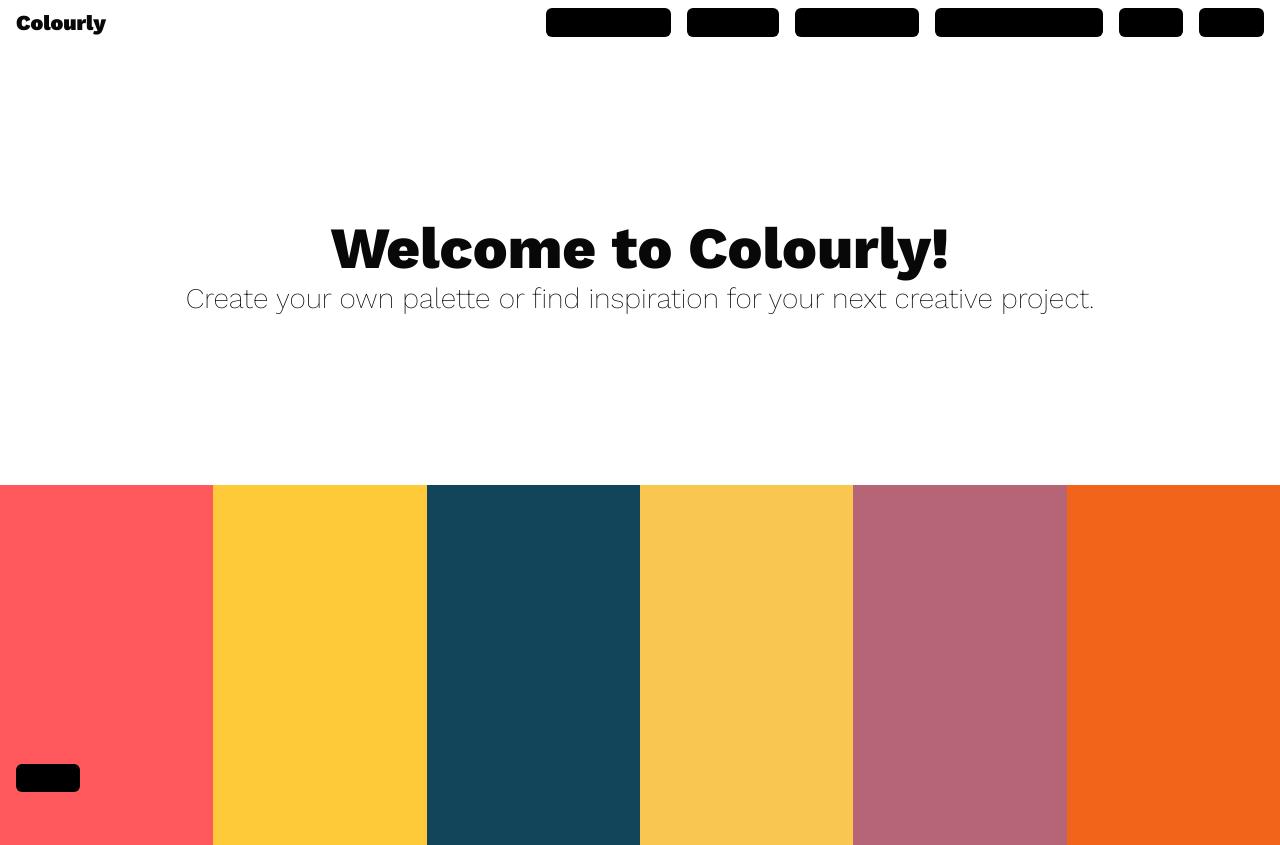
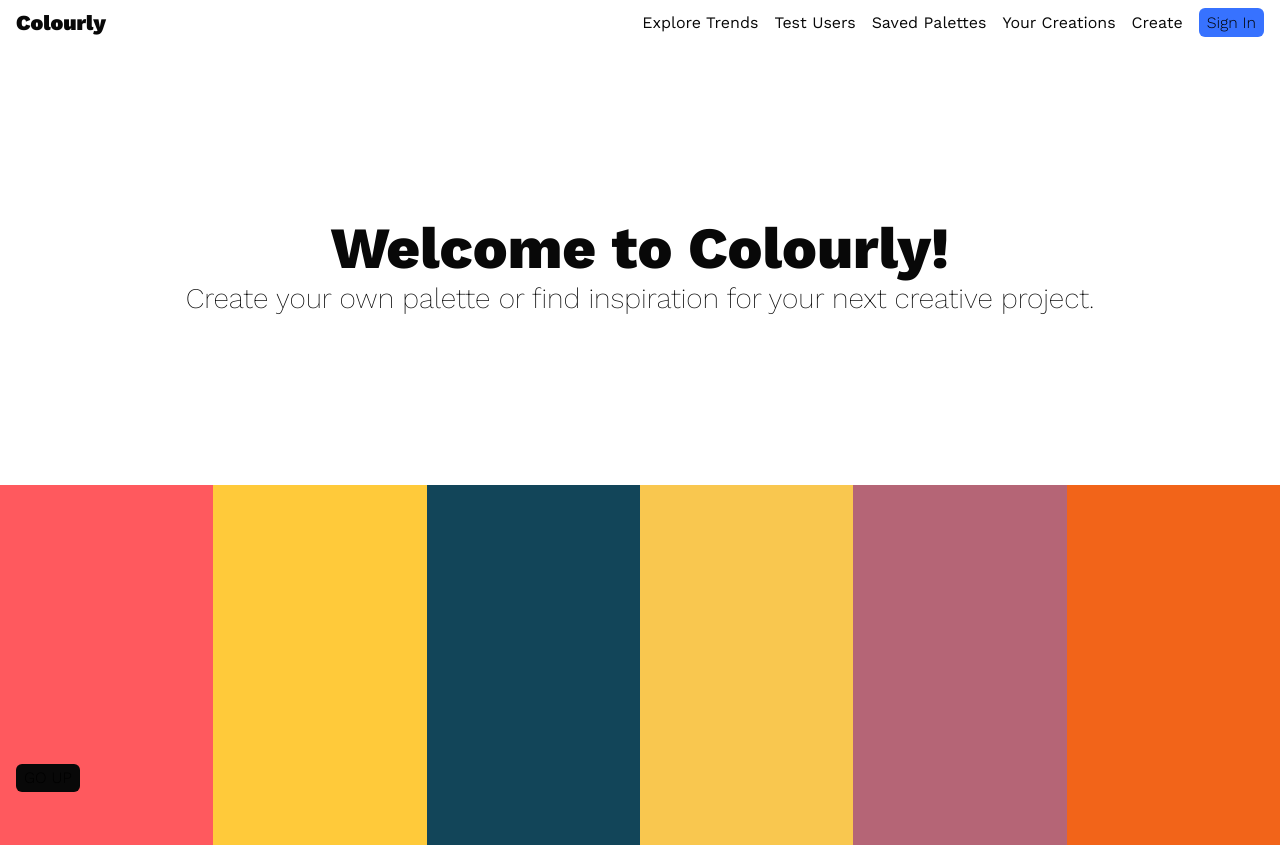
Before and after one commit to sneham-boop/colourly, a Next.js app: page / in a window 1280 px wide. Built offline with nearby package versions, Linux system fonts and the light colour scheme.

Commit message:
Fix navbar

```diff
--- a/src/components/Button/Button.module.scss
+++ b/src/components/Button/Button.module.scss
@@ -8,14 +8,14 @@
   font-weight: $thin;
   // border: 1px solid;
   border: none;
-  background-color: #000;
+  background-color: $black;
   border-radius: 0.375rem;
   display: flex;
   flex-direction: row;
   align-items: center;
   justify-content: center;
   gap: 0.5em;
-  transition: width 0.3s, border-radius 0.3s;
+  transition: width 0.3s, border-radius 0.3s, background-color 0.3s;
   &:hover {
     cursor: pointer;
     border-radius: 2rem;
@@ -23,3 +23,8 @@
     color: white;
   }
 }
+
+.sign-in {
+  background-color: $blue2;
+
+}
--- a/src/components/Button/index.js
+++ b/src/components/Button/index.js
@@ -6,7 +6,7 @@ function Button(props) {
   return (
     <>
       <button
-        className={`${styles["button-default"]} ${styles[custom]}]`}
+        className={`${styles["button-default"]} ${styles[custom]}`}
         type="button"
         onClick={onClick}
       >
--- a/src/components/Header/Header.module.scss
+++ b/src/components/Header/Header.module.scss
@@ -15,6 +15,11 @@
   }
   a {
     text-decoration: none;
+    border-top: 1px solid #FFF;
+    &:hover {
+      border-top: 1px solid $black;
+      transition: 0.5s;
+    }
   }
   .nav-right-group {
     display: flex;
--- a/src/components/Header/index.js
+++ b/src/components/Header/index.js
@@ -9,26 +9,15 @@ export default function Header(props) {
       <Link href="/">
         <Logo />
       </Link>
-      <div className={styles['nav-right-group']}>
-        <Link href="/explore">
-          <Button btnText={"Explore Trends"} />
-        </Link>
-        <Link href="/test">
-          <Button btnText={"Test Users"} />
-        </Link>
-        <Link href="/saved">
-          <Button btnText={"Saved Palettes"} />
-        </Link>
-        <Link href="/created">
-          <Button btnText={"Palettes You Created"} />
-        </Link>
-        <Link href="/create">
-          <Button btnText={"Create"} />
-        </Link>
-        <Link href="/sign-in">
-          <Button btnText={"Sign In"} />
-        </Link>
-        {/* <Button btnText={btnText} onClick={handleClick} /> */}
+      <div className={styles["nav-right-group"]}>
+        <Link href="/explore">Explore Trends</Link>
+        <Link href="/test">Test Users</Link>
+        <Link href="/saved">Saved Palettes</Link>
+        <Link href="/created">Your Creations</Link>
+        <Link href="/create">Create</Link>
+        {/* <Link href="/sign-in"> */}
+          <Button btnText={"Sign In"} custom="sign-in"/>
+        {/* </Link> */}
       </div>
     </nav>
   );
```
